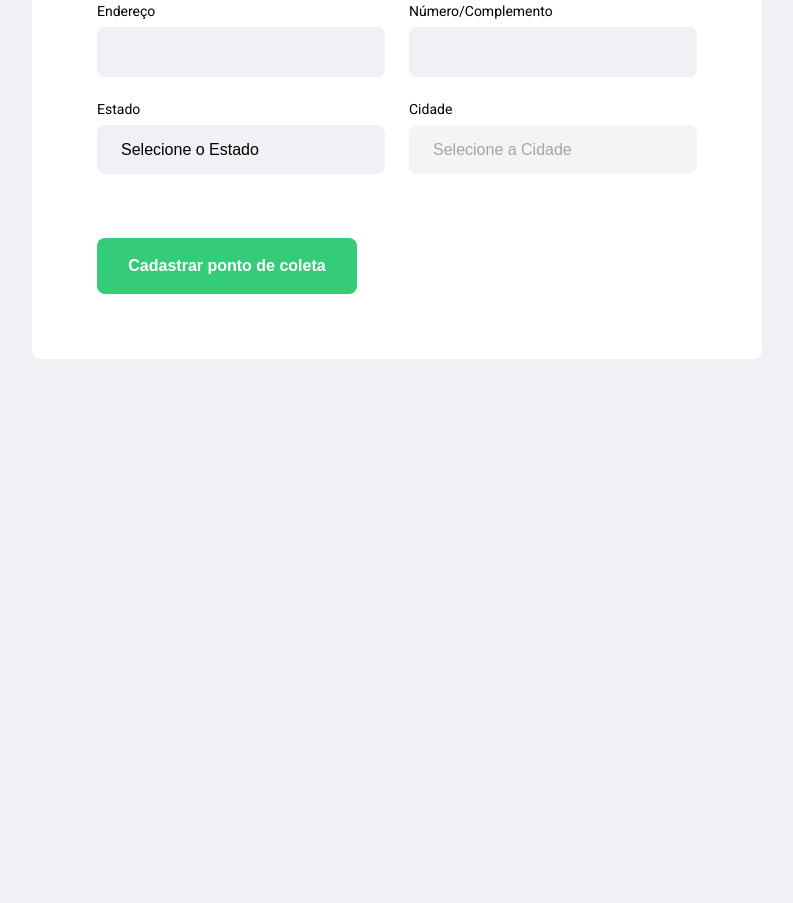
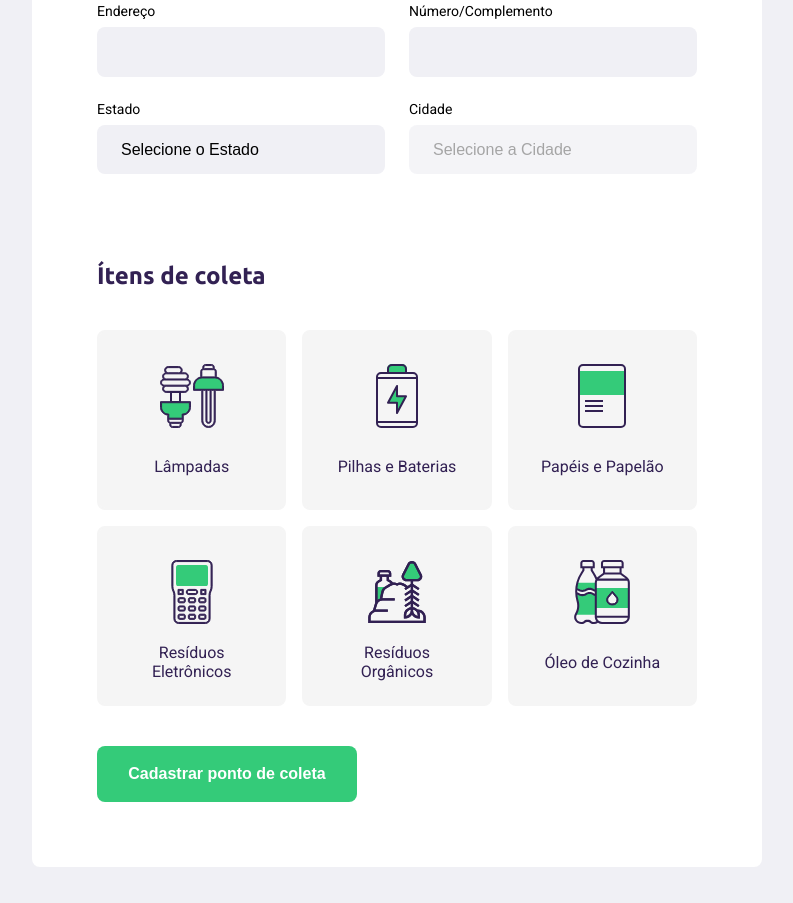
Before and after one commit to Rizardomon/Projeto-Ecoleta, a plain HTML site: page create-point.html in a window 1280 px wide. Shown: the part 508-1411 px from the top of the page, without its empty margins (243-1036 px from the left). Before the commit the page ends 947 px from the top, so only its background shows below. Drawn offline with Linux system fonts and the light colour scheme; no server answers.

Commit message:
Finalização da funcionalidade formulario

```diff
--- a/create-point.html
+++ b/create-point.html
@@ -69,15 +69,49 @@
 
             </fieldset>
 
-            <!-- <fieldset>
+            <fieldset>
 
                 <legend>
-                    <h2>
-                        Ítens de coleta
-                    </h2>
+                    <h2>Ítens de coleta</h2>
                 </legend>
 
-            </fieldset> -->
+                <div class="items-grid">
+
+                    <li data-id="1">
+                        <img src="/assets/lampadas.svg" alt="Lamp">
+                        <span>Lâmpadas</span>
+                    </li>
+
+                    <li data-id="2">
+                        <img src="/assets/baterias.svg" alt="Batteries">
+                        <span>Pilhas e Baterias</span>
+                    </li>
+
+                    <li data-id="3">
+                        <img src="/assets/papeis-papelao.svg" alt="Paper">
+                        <span>Papéis e Papelão</span>
+                    </li>
+
+                    <li data-id="4">
+                        <img src="/assets/eletronicos.svg" alt="Eletronics">
+                        <span>Resíduos Eletrônicos</span>
+                    </li>
+
+                    <li data-id="5">
+                        <img src="/assets/organicos.svg" alt="Organics">
+                        <span>Resíduos Orgânicos</span>
+                    </li>
+
+                    <li data-id="6">
+                        <img src="/assets/oleo.svg" alt="Oil">
+                        <span>Óleo de Cozinha</span>
+                    </li>
+
+                </div>
+
+                <input type="hidden" name="items">
+
+            </fieldset>
 
             <button type="submit">
                 Cadastrar ponto de coleta
--- a/css/_page-create-point.scss
+++ b/css/_page-create-point.scss
@@ -67,6 +67,40 @@
             font-size: 14px;
             margin-bottom: 8px;
         }
+        .items-grid {
+            display: grid;
+            grid-template-columns: 1fr 1fr 1fr;
+            gap: 16px;
+            li {
+                padding: 32px 24px 16px;
+                list-style: none;
+                border: 2px solid #f5f5f5;
+                border-radius: 8px;
+                background-color: #f5f5f5;
+                height: 180px;
+                display: flex;
+                flex-direction: column;
+                align-items: center;
+                justify-content: space-between;
+                text-align: center;
+                cursor: pointer;
+                span {
+                    margin-top: 12px;
+                    flex: 1;
+                    display: flex;
+                    align-items: center;
+                    color: $font-color;
+                }
+                img,
+                span {
+                    pointer-events: none;
+                }
+            }
+            .selected {
+                background: #e1faec;
+                border: 2px solid #34cb79;
+            }
+        }
         button {
             width: 260px;
             height: 56px;
--- a/scripts/create-point.js
+++ b/scripts/create-point.js
@@ -41,3 +41,44 @@ function getCities(event) {
 document
     .querySelector('select[name=uf]')
     .addEventListener('change', getCities)
+
+// Itens de Coleta
+// pegar todos os li's
+const itemsToCollect = document.querySelectorAll('.items-grid li')
+
+for (let item of itemsToCollect) {
+    addEventListener('click', handleSelectedItem)
+}
+
+let selectedItems = []
+
+const collectedItems = document.querySelector('input[name=items]')
+
+function handleSelectedItem(event) {
+    const itemLi = event.target
+
+    //Adicionar ou remover a classe
+    itemLi.classList.toggle("selected")
+
+    const itemId = itemLi.dataset.id
+
+    // verificar se existe itens selecionados,
+    // se sim pegar os itens selecionados
+    const alredySelected = selectedItems.findIndex(item => item == itemId)
+
+
+    // se já estiver selecionado, tirar da seleção
+    if (alredySelected >= 0) {
+        const filteredItems = selectedItems.filter(item => {
+            const itemIsDifferent = item != itemId
+            return itemIsDifferent
+        })
+        selectedItems = filteredItems
+    } else {
+        // se não estiver selecionado, adicionar à seleção
+        selectedItems.push(itemId)
+    }
+
+    // atualizar o campo escondido com os itens selecionados
+    collectedItems.value = selectedItems
+}
```
Also changed, not shown: css/create-point.css, 1 other file.
